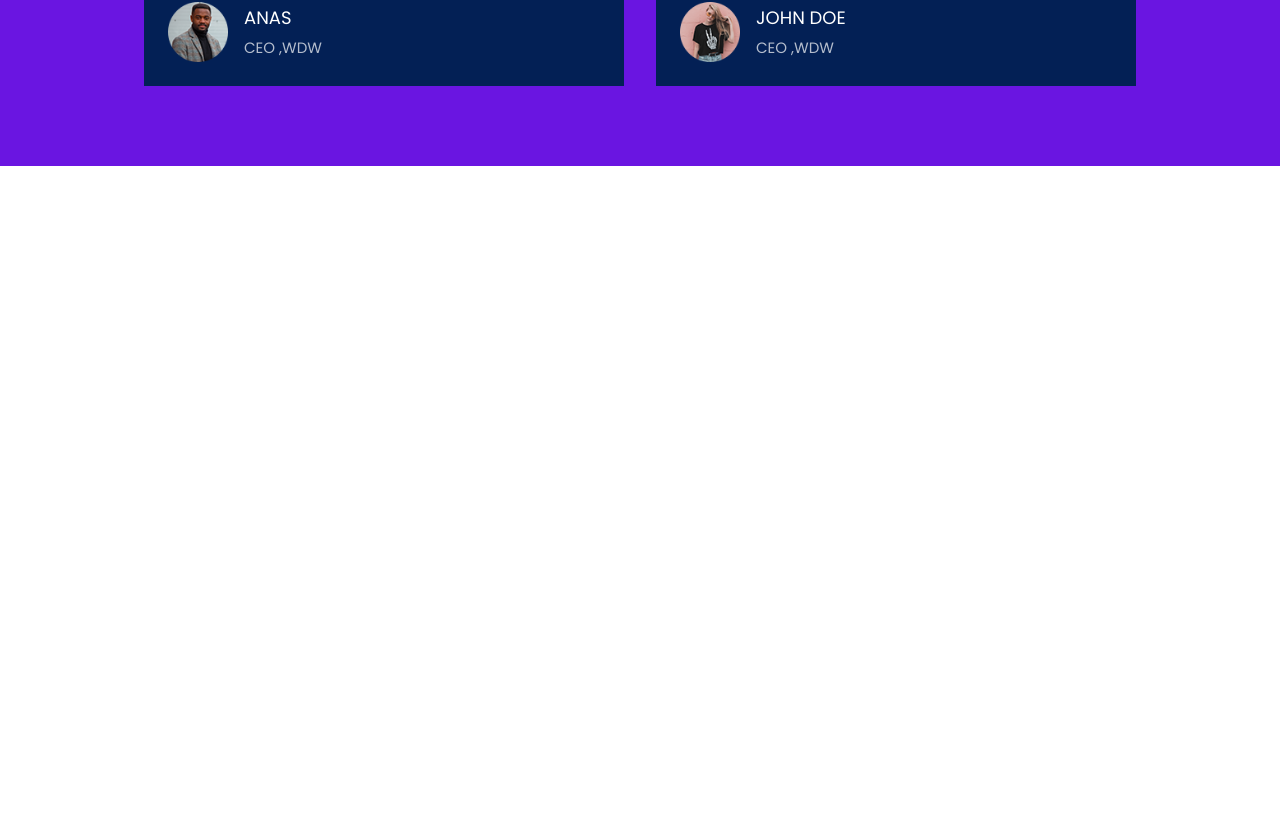
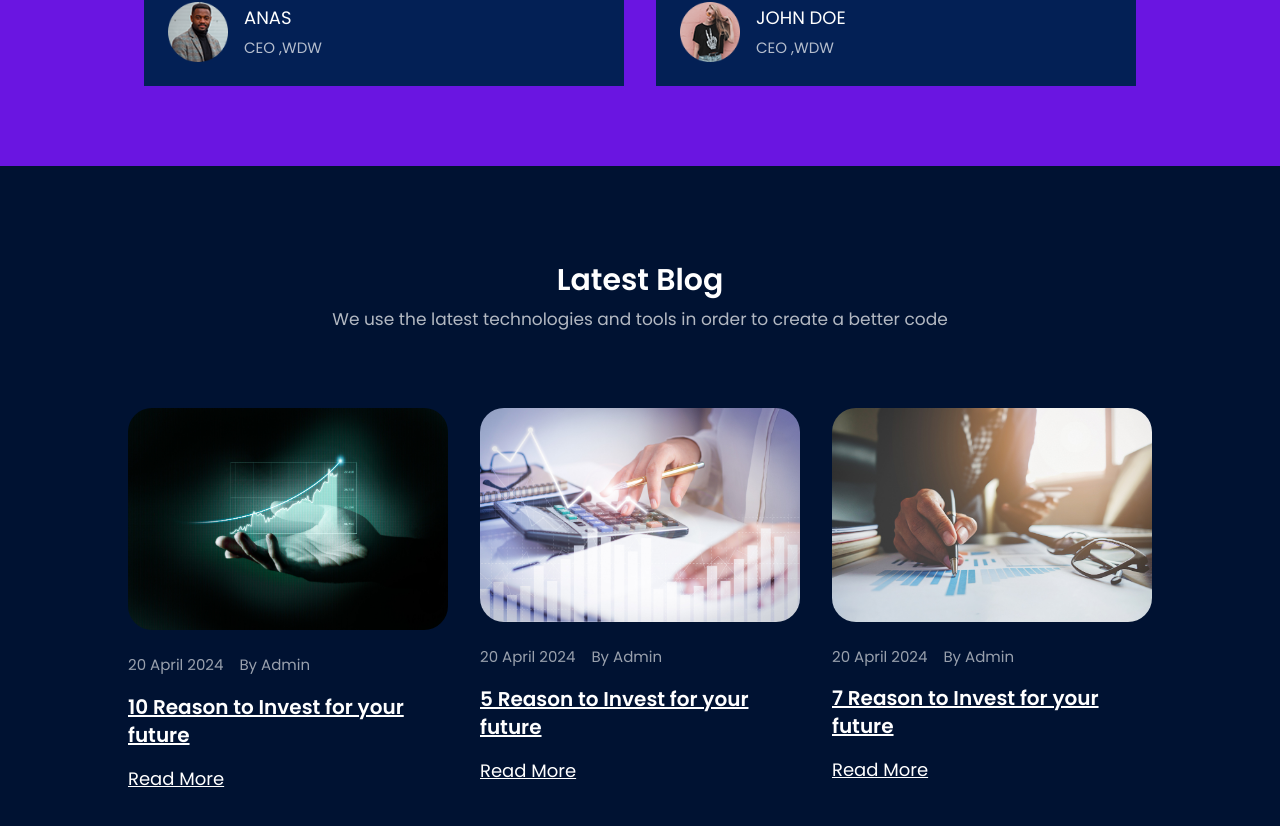
Before and after one commit to Jagu1223/investment-project, a Next.js app: page / in a window 1280 px wide. Shown: the part 4511-5337 px from the top of the page. Before the commit the page ends 4677 px from the top, so only its background shows below. Built offline with nearby package versions, Linux system fonts and the light colour scheme.

Commit message:
Blog Section Complete

```diff
--- /dev/null
+++ b/app/components/Home/Blog/Blog.tsx
@@ -0,0 +1,35 @@
+import React from "react";
+import SectionHeading from "../../Helper/SectionHeading";
+import BlogCard from "./BlogCard";
+
+const Blog = () => {
+  return (
+    <div className="pt-20 pb-16 bg-[#001232]">
+      {/* Section Heading */}
+
+      <SectionHeading heading="Latest Blog" />
+
+      <div className="w-4/5 mx-auto mt-16 grid grid-cols-1 md:grid-cols-2 lg:grid-cols-3 gap-8">
+        {/* Blog card component 1 */}
+        <BlogCard
+          image="/images/b1.jpg"
+          title="10 Reason to Invest for your future"
+        />
+
+        {/* Blog card component 2 */}
+        <BlogCard
+          image="/images/b2.jpg"
+          title="5 Reason to Invest for your future"
+        />
+
+        {/* Blog card component 3 */}
+        <BlogCard
+          image="/images/b3.jpg"
+          title="7 Reason to Invest for your future"
+        />
+      </div>
+    </div>
+  );
+};
+
+export default Blog;
--- /dev/null
+++ b/app/components/Home/Blog/BlogCard.tsx
@@ -0,0 +1,36 @@
+import Image from "next/image";
+import React from "react";
+
+type Props = {
+  image: string;
+  title: string;
+};
+const BlogCard = ({ image, title }: Props) => {
+  return (
+    <div>
+      {/* Images */}
+      <Image
+        src={image}
+        alt={title}
+        width={400}
+        height={400}
+        className="object-cover rounded-3xl"
+      />
+
+      <div className="text-white text-[15px] mt-6 space-x-4 opacity-60">
+        <span>20 April 2024</span>
+        <span>By Admin</span>
+      </div>
+
+      <h1 className="mt-4 cursor-pointer text-xl text-white font-semibold underline">
+        {title}
+      </h1>
+
+      <h1 className="mt-4 cursor-pointer text-lg text-white  underline">
+        Read More
+      </h1>
+    </div>
+  );
+};
+
+export default BlogCard;
--- a/app/components/Home/Home.tsx
+++ b/app/components/Home/Home.tsx
@@ -6,6 +6,7 @@ import Price from "./Price/Price";
 import Advantage from "./Advantage/Advantage";
 import Investor from "./Investor/Investor";
 import Review from "./Review/Review";
+import Blog from "./Blog/Blog";
 
 const Home = () => {
   return (
@@ -17,6 +18,7 @@ const Home = () => {
       <Advantage />
       <Investor />
       <Review />
+      <Blog />
     </div>
   );
 };
--- a/app/components/Home/Review/ReviewCard.tsx
+++ b/app/components/Home/Review/ReviewCard.tsx
@@ -23,7 +23,7 @@ const ReviewCard = ({ image, name }: Props) => {
       </p>
       {/* Profile  */}
 
-      <div className="flex mt-8 items-center space-x-4">
+      <div className="flex mt-8 items-center   space-x-4">
         <div>
           <Image src={image} alt={name} width={60} height={60} />
         </div>
```
